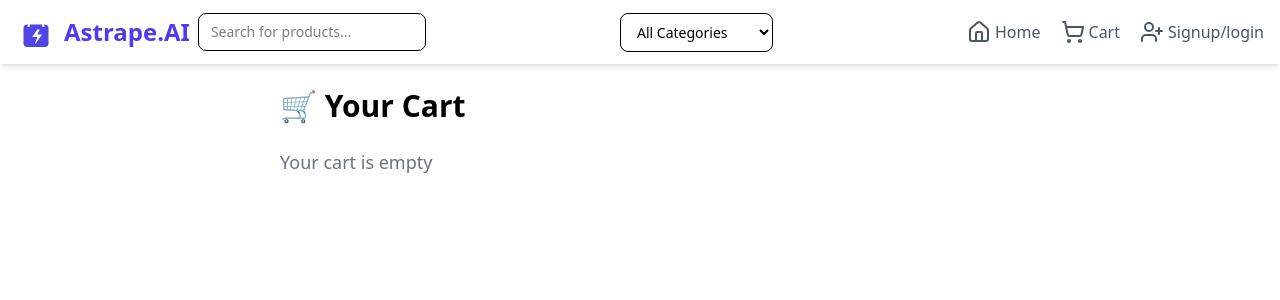
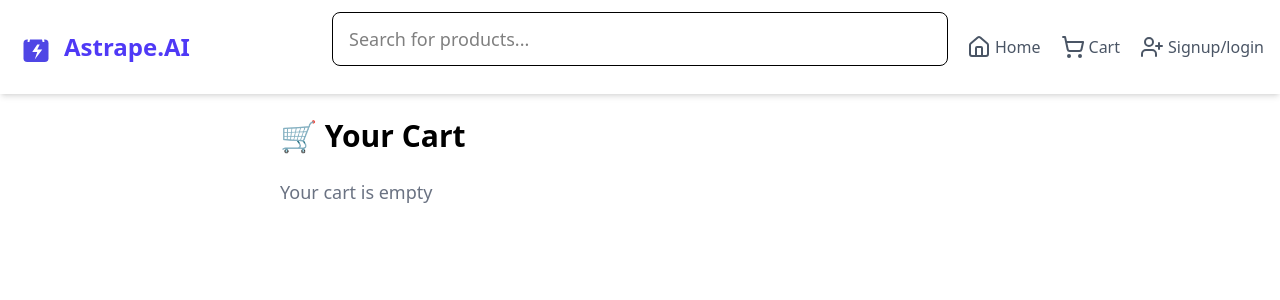
Before and after one commit to rohitkumar91131/ecommerce, a Next.js app: page /cart in a window 1280 px wide. Shown: the top 300 px of the page. Built offline with nearby package versions, Linux system fonts and the light colour scheme.

Commit message:
added search filter

```diff
--- a/app/components/Homepage/Products.jsx
+++ b/app/components/Homepage/Products.jsx
@@ -3,11 +3,13 @@ import { useEffect, useState } from "react";
 import Image from "next/image";
 import ProductSkeleton from "../Ui/ProductSkeleteon";
 import { useCart } from "@/app/context/CartContext";
+import { useProduct } from "@/app/context/FilterResultContext";
 
 export default function ProductsPage() {
   const [products, setProducts] = useState([]);
   const [loading, setLoading] = useState(true);
   const { cartItems, dispatch } = useCart();
+  const {filteredProducts, setFilteredProducts, allProducts , setAllProducts} = useProduct();
 
   useEffect(() => {
     const fetchProducts = async () => {
@@ -16,7 +18,11 @@ export default function ProductsPage() {
           `${process.env.NEXT_PUBLIC_BACKEND_URL}/products`
         );
         const data = await res.json();
-        if (data.success) setProducts(data.products);
+        if (data.success) {
+          setProducts(data.products);
+          setAllProducts(data.products);
+          setFilteredProducts(data.products)
+        }
       } catch (err) {
         console.error("Error fetching products:", err);
       } finally {
@@ -30,7 +36,7 @@ export default function ProductsPage() {
 
   return (
     <div className="grid grid-cols-1 sm:grid-cols-2 md:grid-cols-3 lg:grid-cols-4 gap-6 p-6">
-      {products.map((product) => {
+      {filteredProducts.map((product) => {
         const inCart = cartItems.some((item) => item._id === product._id);
         return (
           <div
@@ -56,7 +62,7 @@ export default function ProductsPage() {
             {inCart ? (
               <button
                 disabled
-                className="!p-1 bg-green-500 text-white rounded-md absolute bottom-1 right-1 cursor-not-allowed"
+                className="!p-1 bg-green-500 text-white rounded-md absolute bottom-1 right-1 "
               >
                 ✅ Added
               </button>
--- a/app/components/Ui/Header.jsx
+++ b/app/components/Ui/Header.jsx
@@ -6,42 +6,76 @@ import { ShoppingCart, Home, Menu, X, LogOut, UserPlus } from "lucide-react";
 import { toast } from "react-hot-toast";
 import { useRouter } from "next/navigation";
 import { useAuth } from "@/app/context/AuthContext";
+import { useProduct } from "@/app/context/FilterResultContext";
 
 export default function Header() {
-  const [category, setCategory] = useState("All Categories");
-  const [query, setQuery] = useState("");
-  const [minPrice, setMinPrice] = useState(0);
-  const [maxPrice, setMaxPrice] = useState(1000);
+  const defaultFormData = {
+    category: "All Categories",
+    query: "",
+    minPrice: 0,
+    maxPrice: 10000000,
+  };
+
+  const [searchFormData, setSearchFormData] = useState(defaultFormData);
   const [showCategory, setShowCategory] = useState(false);
   const [showPrice, setShowPrice] = useState(false);
   const [mobileMenuOpen, setMobileMenuOpen] = useState(false);
+
   const router = useRouter();
-  const {isLoggedIn ,setIsLoggedIn} = useAuth();
+  const { isLoggedIn, setIsLoggedIn } = useAuth();
+  const { filteredProducts, setFilteredProducts, setAllProducts, allProducts } = useProduct();
 
   const categoryRef = useRef(null);
   const inputRef = useRef(null);
   const priceRef = useRef(null);
 
-  const handleSubmit = (e) => {
-    e.preventDefault();
-    console.log({ category, query, minPrice, maxPrice });
+  const fetchFiltered = async (formData) => {
+    try {
+      const res = await fetch(`${process.env.NEXT_PUBLIC_BACKEND_URL}/products/filter`, {
+        method: "POST",
+        headers: { "Content-Type": "application/json" },
+        body: JSON.stringify(formData),
+      });
+      const data = await res.json();
+      setFilteredProducts(data);
+    } catch (err) {
+      console.error(err);
+      toast.error("Failed to fetch filtered products");
+    }
   };
+
+  useEffect(() => {
+    if (
+      searchFormData.category === "All Categories" &&
+      searchFormData.query.trim() === "" &&
+      searchFormData.minPrice === 0 &&
+      searchFormData.maxPrice === 10000000
+    ) {
+      setFilteredProducts(allProducts);
+      return;
+    }
+
+    const handler = setTimeout(() => {
+      fetchFiltered(searchFormData);
+    }, 500);
+
+    return () => clearTimeout(handler);
+  }, [searchFormData]);
 
   const handleLogout = async () => {
     try {
       const res = await fetch(`${process.env.NEXT_PUBLIC_BACKEND_URL}/auth/logout`, {
         method: "POST",
-        credentials: "include"
+        credentials: "include",
       });
       const data = await res.json();
       if (!data.success) {
         toast.error(data.message || "Logout failed");
         return;
       }
-      setIsLoggedIn(false)
+      setIsLoggedIn(false);
       toast.success("Logged out");
       router.push("/");
-
     } catch (err) {
       console.error(err);
       toast.error("Something went wrong");
@@ -66,32 +100,54 @@ export default function Header() {
     return () => document.removeEventListener("mousedown", handleClickOutside);
   }, []);
 
+  const handleResetSearch = () => {
+    setSearchFormData(defaultFormData);
+    setShowCategory(false);
+    setShowPrice(false);
+    inputRef.current?.blur();
+  };
+
   return (
-    <header className=" bg-white shadow-md px-4 py-3 w-full flex flex-col md:flex-row items-center justify-between gap-2 relative">
-      <div className="flex items-center justify-between w-full md:w-auto gap-2">
-        <div className="flex items-center gap-2 flex-shrink-0">
+    <header className="w-full bg-white shadow-md px-4 py-3 grid grid-cols-[auto_1fr_auto] md:grid-cols-[1fr_2fr_1fr] gap-2 relative items-center">
+      <div className="flex gap-2 items-center">
         <Image src="/logo.svg" alt="Astrape Logo" width={40} height={40} />
         <h1 className="hidden md:block text-2xl font-bold text-indigo-600">
           Astrape.AI
         </h1>
       </div>
 
-        <form
-          onSubmit={handleSubmit}
-          className="flex-1 flex items-center gap-2 md:gap-3"
-        >
+      <form className="flex flex-col gap-2 w-full min-w-0">
+        <div className="flex items-center gap-2 w-full relative">
           <input
             ref={inputRef}
             type="text"
-            value={query}
+            value={searchFormData.query}
             onFocus={() => {
               setShowCategory(true);
               setShowPrice(true);
             }}
-            onChange={(e) => setQuery(e.target.value)}
+            onChange={(e) =>
+              setSearchFormData((prev) => ({ ...prev, query: e.target.value }))
+            }
             placeholder="Search for products..."
-            className="flex-1 w-full border rounded-lg px-3 py-2 focus:outline-none focus:ring-2 focus:ring-indigo-400 text-sm"
+            className="w-full border rounded-lg px-4 py-3 focus:outline-none focus:ring-2 focus:ring-indigo-400 text-base md:text-lg"
           />
+
+          {/* Cross button inside input:
+              Shows when there's a query OR category/price panels are open.
+              Click resets form to default and hides panels.
+          */}
+          {(searchFormData.query || showCategory || showPrice) && (
+            <button
+              type="button"
+              onClick={handleResetSearch}
+              aria-label="Reset search"
+              title="Reset search"
+              className="absolute right-3 top-1/2 -translate-y-1/2 text-gray-500 hover:text-red-500 p-1 rounded"
+            >
+              <X size={18} />
+            </button>
+          )}
 
           <div className="md:hidden">
             <button
@@ -102,57 +158,67 @@ export default function Header() {
               {mobileMenuOpen ? <X size={28} /> : <Menu size={28} />}
             </button>
           </div>
-        </form>
         </div>
 
-      <div className="flex flex-col md:flex-row md:items-center gap-2 md:gap-3 mt-2 md:mt-0">
         <div
-          ref={categoryRef}
-          className={`overflow-hidden transition-all duration-300 ${
-            showCategory ? "max-h-20" : "max-h-0"
-          } md:max-h-none`}
+          className={`flex flex-col md:flex-row md:items-center gap-2 mt-2 transition-all duration-300 ${
+            showCategory ? "max-h-40" : "max-h-0 overflow-hidden"
+          }`}
         >
           <select
-            value={category}
-            onChange={(e) => setCategory(e.target.value)}
+            ref={categoryRef}
+            value={searchFormData.category}
+            onChange={(e) =>
+              setSearchFormData((prev) => ({ ...prev, category: e.target.value }))
+            }
             className="w-full md:w-auto border rounded-lg px-3 py-2 focus:outline-none focus:ring-2 focus:ring-indigo-400 text-sm"
           >
             <option>All Categories</option>
             <option>Electronics</option>
             <option>Fashion</option>
             <option>Books</option>
-            <option>Home & Kitchen</option>
           </select>
-        </div>
 
           {showPrice && (
             <div
               ref={priceRef}
-            className="flex items-center gap-2 border rounded-lg px-3 py-2"
-
+              className="flex flex-col sm:flex-row items-start sm:items-center gap-2 border rounded-lg px-3 py-2 w-full md:w-auto"
             >
               <label className="text-gray-700 text-sm hidden sm:block">Price range</label>
-            <label className="text-gray-700 text-sm sm:hidden">Min Price :-</label>
+              <div className="flex gap-2 w-full sm:w-auto">
                 <input
                   type="number"
                   min={0}
-              value={minPrice}
-              onChange={(e) => setMinPrice(Number(e.target.value))}
-              className="w-16 border rounded px-2 py-1 focus:outline-none focus:ring-2 focus:ring-indigo-400 text-sm"
+                  value={searchFormData.minPrice}
+                  onChange={(e) =>
+                    setSearchFormData((prev) => ({
+                      ...prev,
+                      minPrice: Number(e.target.value),
+                    }))
+                  }
+                  className="border rounded px-2 py-1 focus:outline-none focus:ring-2 focus:ring-indigo-400 text-sm w-full sm:w-auto"
+                  placeholder="Min"
                 />
-            <label className="text-gray-700 text-sm ml-2 sm:hidden">Max Price :-</label>
                 <input
                   type="number"
                   min={0}
-              value={maxPrice}
-              onChange={(e) => setMaxPrice(Number(e.target.value))}
-              className="w-16 border rounded px-2 py-1 focus:outline-none focus:ring-2 focus:ring-indigo-400 text-sm"
+                  value={searchFormData.maxPrice}
+                  onChange={(e) =>
+                    setSearchFormData((prev) => ({
+                      ...prev,
+                      maxPrice: Number(e.target.value),
+                    }))
+                  }
+                  className="border rounded px-2 py-1 focus:outline-none focus:ring-2 focus:ring-indigo-400 text-sm w-full sm:w-auto"
+                  placeholder="Max"
                 />
+              </div>
             </div>
           )}
         </div>
+      </form>
 
-      <nav className="hidden md:flex items-center gap-5 text-gray-600 flex-shrink-0">
+      <nav className="hidden md:flex items-center gap-5 text-gray-600 justify-end">
         <Link href="/" className="flex items-center gap-1 hover:text-indigo-600">
           <Home size={24} /> <span>Home</span>
         </Link>
@@ -161,14 +227,12 @@ export default function Header() {
         </Link>
 
         {!isLoggedIn ? (
-          <>
           <Link
             href="/auth"
             className="flex items-center gap-1 hover:text-indigo-600"
           >
             <UserPlus size={24} /> <span>Signup/login</span>
           </Link>
-          </>
         ) : (
           <button
             onClick={handleLogout}
@@ -197,7 +261,6 @@ export default function Header() {
           </Link>
 
           {!isLoggedIn ? (
-            <>
             <Link
               href="/auth"
               className="px-4 py-3 hover:bg-gray-100 flex items-center gap-2"
@@ -205,7 +268,6 @@ export default function Header() {
             >
               <UserPlus size={24} /> Signup/login
             </Link>
-            </>
           ) : (
             <button
               onClick={async () => {
--- /dev/null
+++ b/app/context/FilterResultContext.jsx
@@ -0,0 +1,13 @@
+"use client"
+const { createContext, useState, useContext } = require("react");
+
+const ProductsContext = createContext();
+export const ProductsProvider = ({children}) =>{
+    const [allProducts , setAllProducts] = useState([]);
+    const [filteredProducts , setFilteredProducts ] = useState([]);
+    return <ProductsContext.Provider value={{allProducts , setAllProducts ,filteredProducts , setFilteredProducts }}>
+        {children}
+    </ProductsContext.Provider>
+}
+
+export const useProduct = () => useContext(ProductsContext);
--- a/app/layout.js
+++ b/app/layout.js
@@ -5,6 +5,7 @@ import "./globals.css";
 import { AuthProvider } from "./context/AuthContext";
 import Header from "./components/Ui/Header";
 import { CartProvider } from "./context/CartContext";
+import { ProductsProvider } from "./context/FilterResultContext";
 
 const geistSans = Geist({
   variable: "--font-geist-sans",
@@ -28,11 +29,13 @@ export default function RootLayout({ children }) {
         className={`${geistSans.variable} ${geistMono.variable} antialiased`}
       >
         <AuthProvider>
-          <CartProvider>
+        <CartProvider>
+        <ProductsProvider>
         <Toaster position="top-right" toastOptions={{ duration: 1500 }}/>
 
         <Header/>
         {children}
+        </ProductsProvider>
         </CartProvider>
         </AuthProvider>
       </body>
```
Also changed, not shown: app/components/cartpage/Cart.jsx (+7 -3 lines), app/context/CartContext.jsx (+8 -11 lines). Lines whose indentation alone changed are shown as unchanged.
